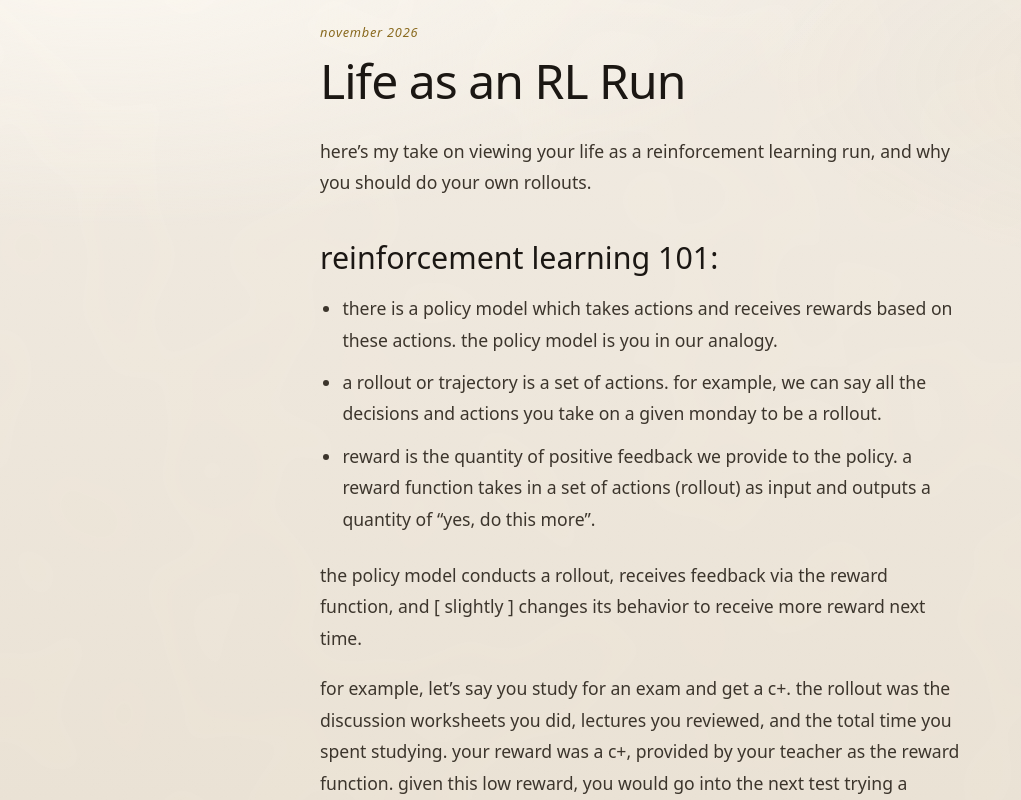
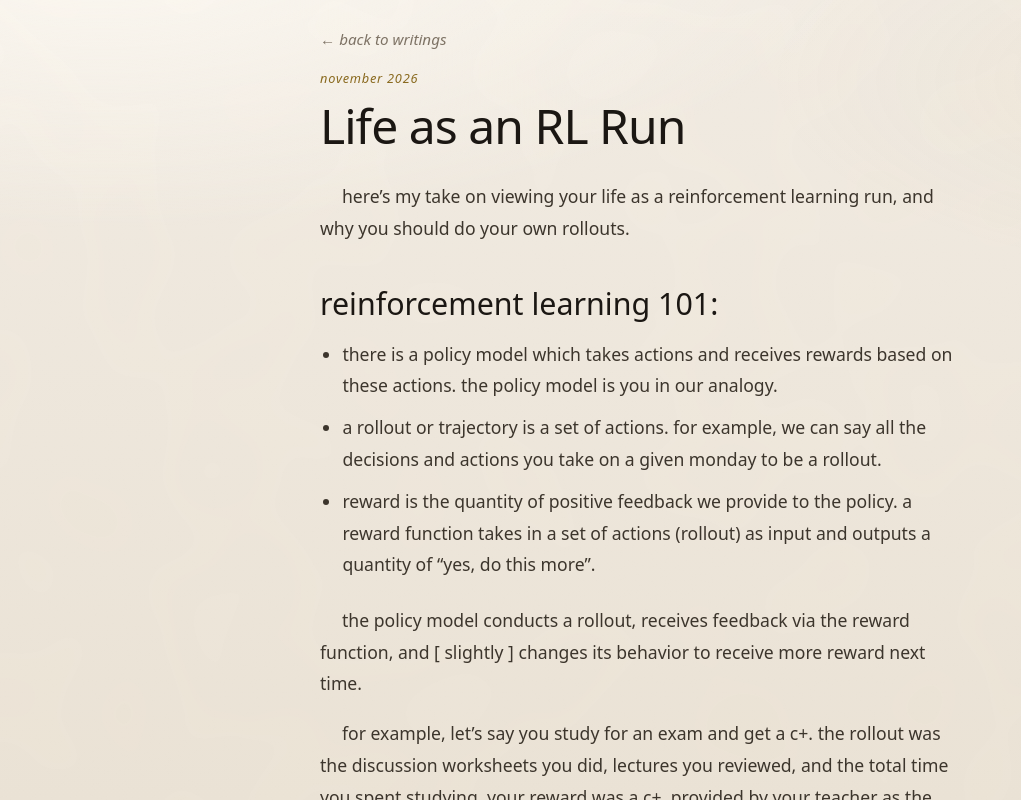
Before and after one commit to manav-aggarwal4/personal-website, a Next.js app: page /writings/life-as-an-rl-run in a window 1280 px wide. Shown: the top 800 px of the page, without its empty margins (0-1021 px from the left). Built offline with nearby package versions, Linux system fonts and the light colour scheme.

Commit message:
Add writing navigation and paragraph indents

```diff
--- a/app/data/index.ts
+++ b/app/data/index.ts
@@ -34,7 +34,7 @@ export const aboutParagraphs: AboutParagraph[] = [
         href: 'https://www.youtube.com/watch?v=EO8Pse8ns2Q',
       },
       {
-        text: " 5 years later) and i've been hooked ever since. currently, i am particularly interested in ai-alignment and how we can prepare for recursive self-improvement. I also find robotics RL very interesting.",
+        text: " 5 years later!) and i've been hooked ever since. currently, i am particularly interested in ai-alignment and how we can prepare for recursive self-improvement. I also find robotics RL very interesting.",
       },
     ],
   },
--- a/app/data/interests.ts
+++ b/app/data/interests.ts
@@ -12,7 +12,7 @@ export const interests: Interest[] = [
   },
   {
     title: 'soccer',
-    detail: 'I love sunday league!',
+    detail: 'I love sunday league',
   },
   {
     title: 'cooking + eating',
--- a/app/globals.css
+++ b/app/globals.css
@@ -1359,6 +1359,17 @@ button {
   font-size: 1.1rem;
   line-height: 1.8;
   margin: 0 0 1.15rem;
+}
+
+.writing-body > p {
+  text-indent: 1.25em;
+}
+
+.writing-article > .writing-back {
+  display: inline-flex;
+  align-items: center;
+  min-height: 2rem;
+  margin-bottom: 0.85rem;
 }
 
 .writing-body p:last-child {
--- a/app/page.tsx
+++ b/app/page.tsx
@@ -374,9 +374,6 @@ export default function Home() {
                     )}
                   </article>
                 ))}
-                <p className="parerga-writing-note">
-                  in efforts to get the ball rolling i wrote the above, more soon!
-                </p>
               </div>
 
               <div className="side-panel parerga-panel">
--- a/app/writings/energy-drinks/page.tsx
+++ b/app/writings/energy-drinks/page.tsx
@@ -19,6 +19,7 @@ export default function EnergyDrinksWritingPage() {
       <div className="marble-veins" aria-hidden="true" />
 
       <article className="writing-article">
+        <a href="/#parerga" className="writing-back">← back to writings</a>
         <p className="label writing-kicker">{piece.date}</p>
         <h1 className="writing-title">{piece.title}</h1>
         <div className="writing-body">
--- a/app/writings/life-as-an-rl-run/page.tsx
+++ b/app/writings/life-as-an-rl-run/page.tsx
@@ -14,6 +14,7 @@ export default function LifeAsAnRLRunPage() {
       <div className="grain" aria-hidden="true" />
       <div className="marble-veins" aria-hidden="true" />
       <article className="writing-article">
+        <a href="/#parerga" className="writing-back">← back to writings</a>
         <p className="label writing-kicker">{piece.date}</p>
         <h1 className="writing-title writing-essay-title">{piece.title}</h1>
         <div className="writing-body writing-essay">
--- a/app/writings/updating-your-priors/page.tsx
+++ b/app/writings/updating-your-priors/page.tsx
@@ -14,6 +14,7 @@ export default function UpdatingYourPriorsPage() {
       <div className="grain" aria-hidden="true" />
       <div className="marble-veins" aria-hidden="true" />
       <article className="writing-article">
+        <a href="/#parerga" className="writing-back">← back to writings</a>
         <p className="label writing-kicker">{piece.date}</p>
         <h1 className="writing-title writing-essay-title">{piece.title}</h1>
         <div className="writing-body writing-essay">
```
